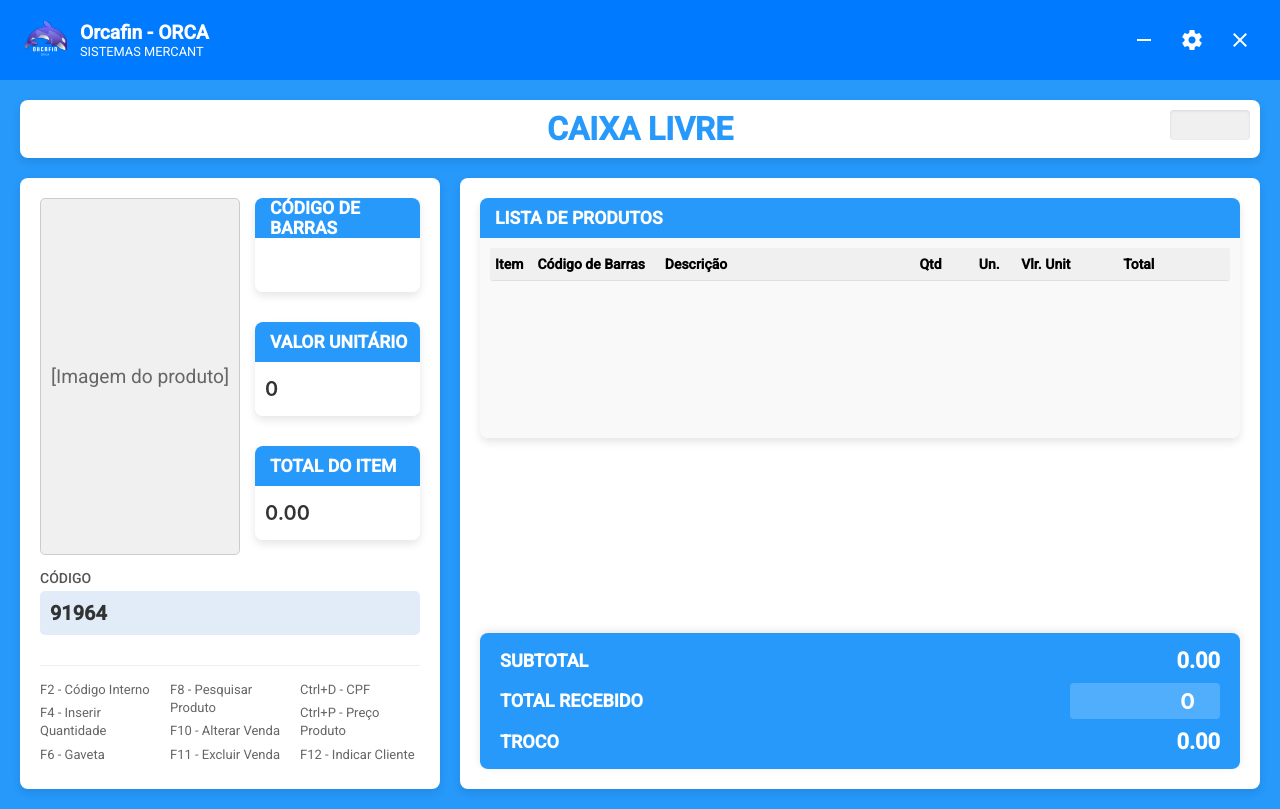
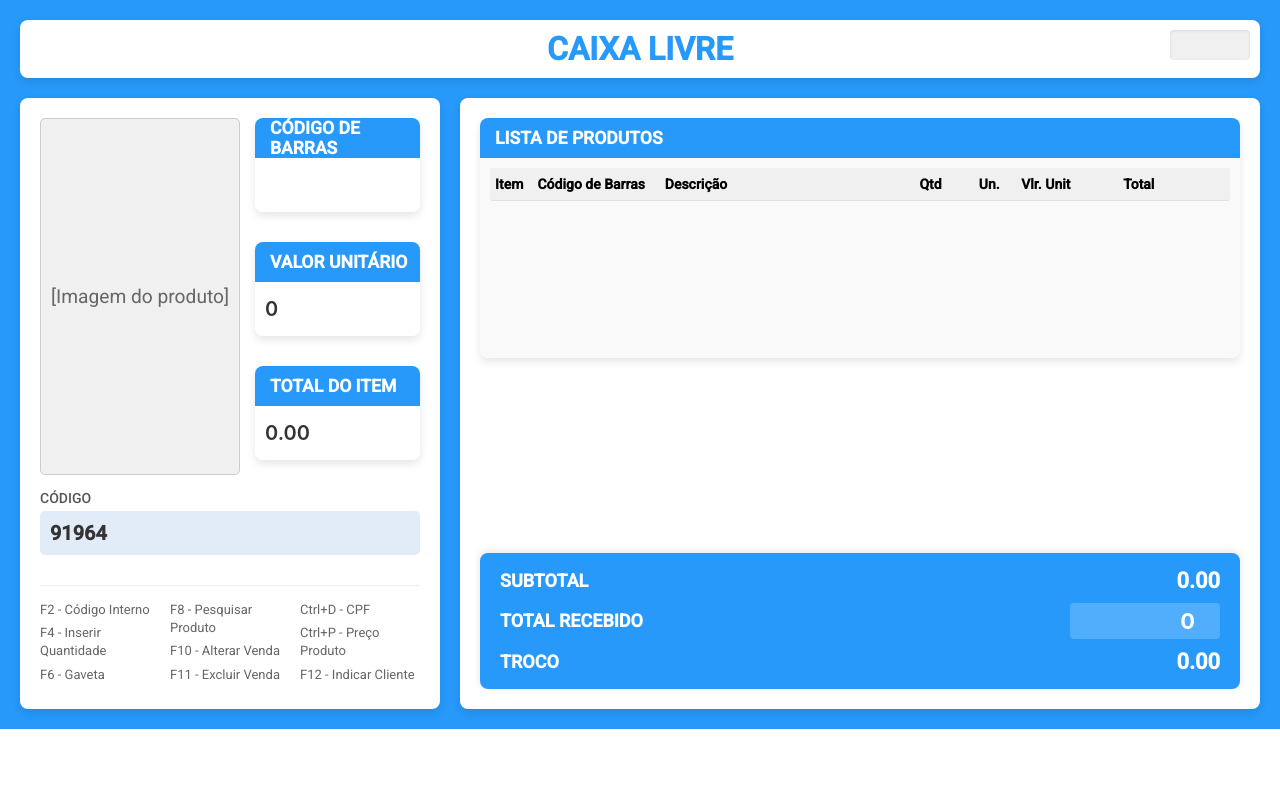
Before and after one commit to DevJofre/Orcafin-cliente, an Angular app: page /home in a window 1280 px wide. Before the commit this address led to /. Built offline with nearby package versions, Linux system fonts and the light colour scheme.

Commit message:
feat: finalização da home

```diff
--- a/src/app/app.html
+++ b/src/app/app.html
@@ -1,3 +1,2 @@
-<app-nav-bar></app-nav-bar>
-<app-home></app-home>
-<router-outlet><router-outlet /> </router-outlet>
+
+<router-outlet><router-outlet />
--- a/src/app/app.routes.ts
+++ b/src/app/app.routes.ts
@@ -1,3 +1,14 @@
 import { Routes } from '@angular/router';
+import {Home} from './components/home/home';
 
-export const routes: Routes = [];
+export const routes: Routes = [
+  { path: '', redirectTo: 'home', pathMatch: 'full' }, // Quando a URL for vazia (http://localhost:4200/), redireciona para 'nova-pagina'
+  { path: 'home', component: Home }, // Esta é a rota que carrega seu novo componente
+  // Rota para o componente Home
+  // Se você tiver outras páginas, adicione as rotas aqui:
+  // { path: 'contato', component: ContatoComponent },
+  // { path: 'sobre', component: SobreComponent },
+
+  // Opcional: Uma rota curinga para lidar com URLs não encontradas
+  { path: '**', redirectTo: 'home' }
+];
```
